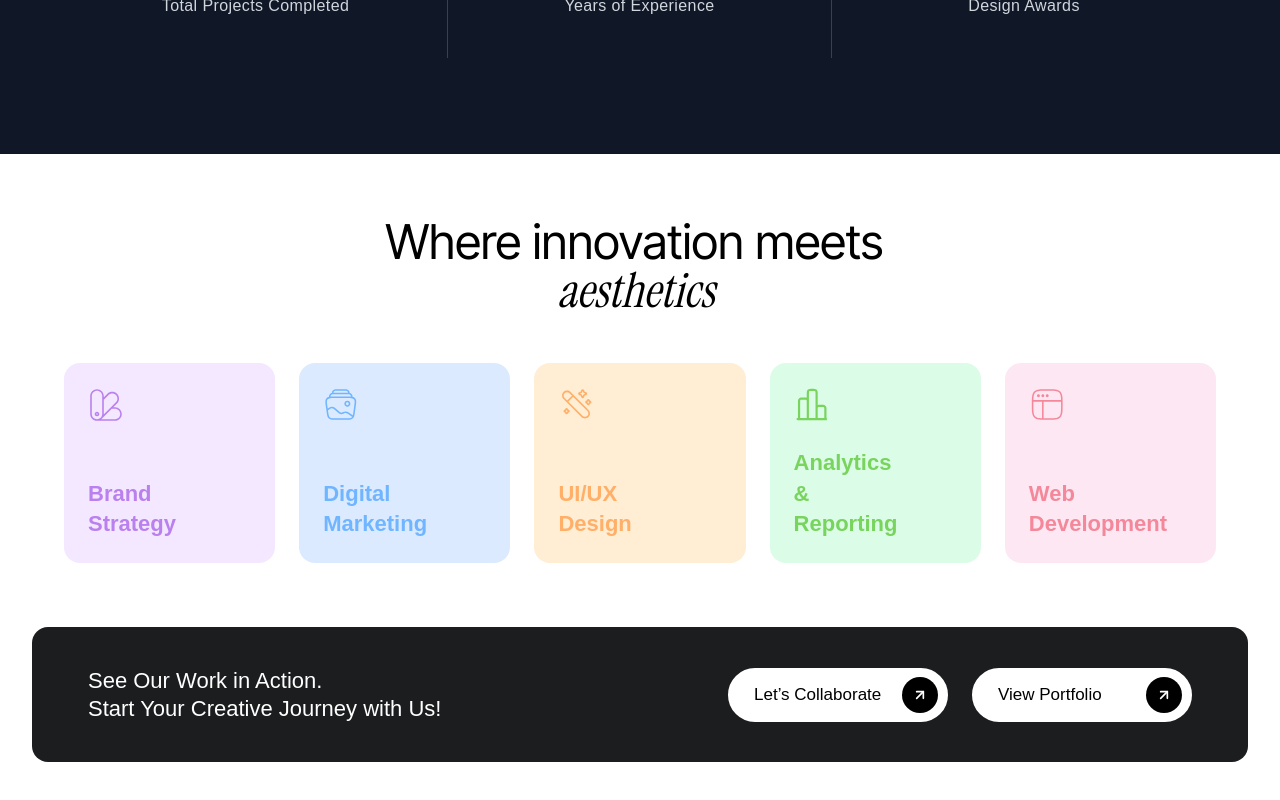
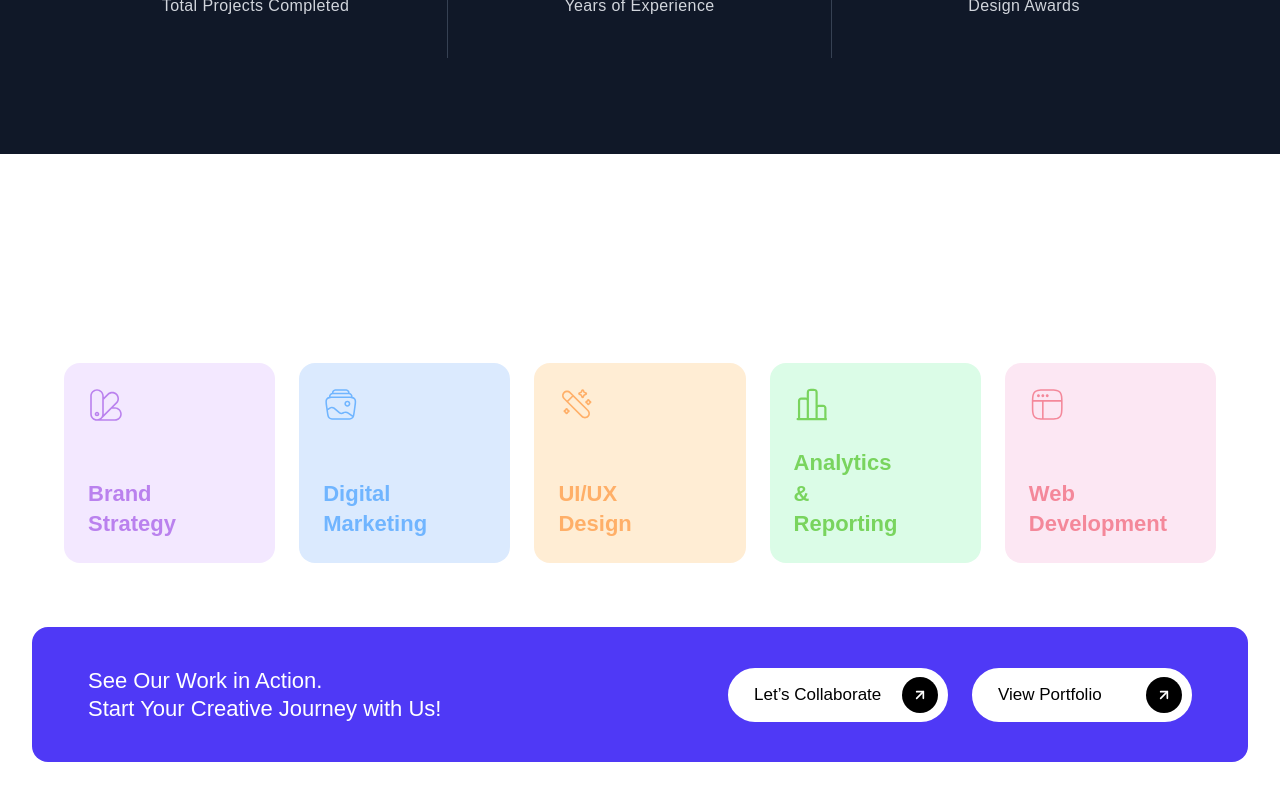
Before and after one commit to tulsishuka/p4, a Next.js app: page / in a window 1280 px wide. Shown: the part 1626-2426 px from the top of the page. Built offline with nearby package versions, Linux system fonts and the light colour scheme.

Commit message:
app/component/section/Services.tsx

```diff
--- a/app/component/section/Services.tsx
+++ b/app/component/section/Services.tsx
@@ -26,16 +26,16 @@ const Services = () => {
     return () => observer.disconnect();
   }, []);
 
-  const normalText = "Where innovation meets";
-  const italicText = "aesthetics";
+  const normalText = "Strategic services built for modern ";
+  const italicText = "growth";
 
   return (
-    <main className="relative flex flex-col items-center min-h-screen px-4 sm:px-6 md:px-8 py-12 sm:py-16 bg-white">
+    <main className="relative flex flex-col items-center min-h-screen px-4 sm:px-6 md:px-8 py-12 sm:py-16 ">
 
       {/* Heading */}
       <h1
         ref={headingRef}
-        className="text-3xl sm:text-4xl md:text-4xl lg:text-5xl text-black font-medium font-inter-tight text-center mb-10 sm:mb-12"
+        className="text-3xl sm:text-4xl md:text-4xl lg:text-5xl text-white font-medium font-inter-tight text-center mb-10 sm:mb-12"
       >
         {normalText.split(" ").map((word, i) => (
           <span
@@ -106,7 +106,7 @@ const Services = () => {
       </div>
 
       {/* CTA */}
-      <div className="bg-[#1b1d1e] text-white px-6 sm:px-10 md:px-14 py-8 sm:py-10 rounded-2xl flex flex-col md:flex-row justify-between items-center gap-6 md:gap-8 w-full max-w-7xl mx-auto">
+      <div className="bg-indigo-600 text-white px-6 sm:px-10 md:px-14 py-8 sm:py-10 rounded-2xl flex flex-col md:flex-row justify-between items-center gap-6 md:gap-8 w-full max-w-7xl mx-auto">
         <div className="text-[16px] sm:text-[18px] md:text-[20px] lg:text-[22px] text-[#fff] leading-tight text-center md:text-left">
           <p className="font-medium">See Our Work in Action.</p>
           <p>Start Your Creative Journey with Us!</p>
```
